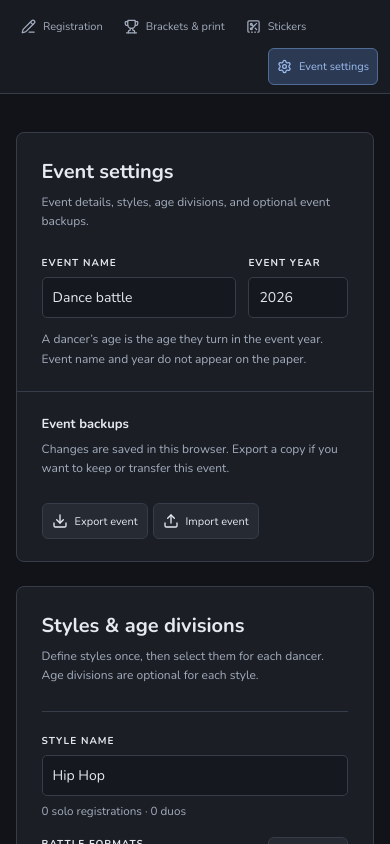
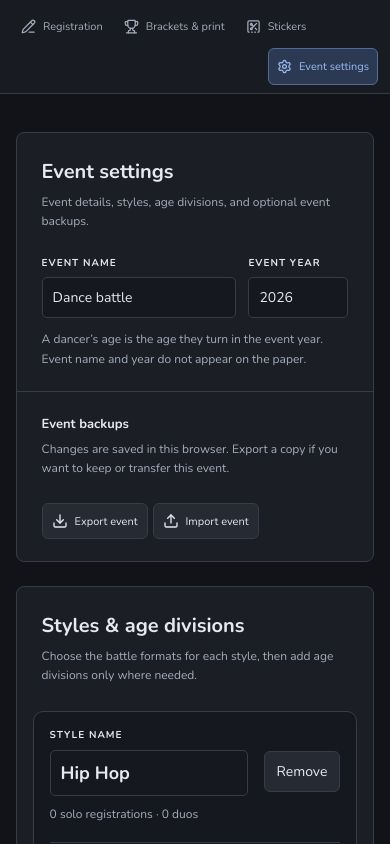
Before and after one commit to reisuart/dance-battle-generator, a React (Vite) app in the folder app/: page / in a window 390 px wide. Both pictures are taken after a click on the button "Event settings". Shown: the top 844 px of the page. Built offline with nearby package versions, Linux system fonts and the light colour scheme.

Commit message:
Organize style settings into responsive cards

```diff
--- a/app/src/App.tsx
+++ b/app/src/App.tsx
@@ -214,7 +214,7 @@ function App() {
         }} /></label>
       </div></div></section>
       <section className="panel">
-        <div className="panel-head"><div><h2>Styles & age divisions</h2><p>Define styles once, then select them for each dancer. Age divisions are optional for each style.</p></div></div>
+        <div className="panel-head"><div><h2>Styles & age divisions</h2><p>Choose the battle formats for each style, then add age divisions only where needed.</p></div></div>
         <div className="style-config-list">{event.styles.map(s => {
           const solos = event.people.filter(p => p.styles.includes(s.id)).length
           const duos = (event.duos || []).filter(d => d.styleId === s.id).length
@@ -222,11 +222,11 @@ function App() {
           return <section className="style-config" key={s.id}>
             <div className="style-config-name"><label>STYLE NAME<input aria-label={`Style name: ${s.name}`} key={s.name} defaultValue={s.name} onBlur={e => { if (e.target.value !== s.name && !renameStyle(s.id, e.target.value)) e.target.value = s.name }} onKeyDown={e => { if (e.key === 'Enter') e.currentTarget.blur() }} /></label><small>{solos} solo registrations · {duos} duos</small></div>
             <StyleFormats style={s} onChange={patch => setStyle(s.id, patch)} />
-            <button disabled={count > 0} title={count ? 'Remove this style from dancers before deleting it.' : 'Remove unused style'} onClick={() => { if (confirm(`Remove ${s.name}?`)) { setEvent(e => ({ ...e, styles: e.styles.filter(x => x.id !== s.id) })); setFilter('all') } }}>Remove</button>
+            <button disabled={count > 0} title={count ? 'Remove solo registrations and duos before deleting this style.' : 'Remove unused style'} onClick={() => { if (confirm(`Remove ${s.name}?`)) { setEvent(e => ({ ...e, styles: e.styles.filter(x => x.id !== s.id) })); setFilter('all') } }}>Remove</button>
           </section>
         })}</div>
         <form className="add-style" onSubmit={e => { e.preventDefault(); addStyle() }}><label>NEW STYLE<input value={newStyle} onChange={e => setNewStyle(e.target.value)} placeholder="e.g. House" /></label><button className="primary" type="submit"><Plus size={16} aria-hidden="true" /> Add style</button></form>
-        <div className="panel-bottom">Changing age divisions keeps registrations. Existing brackets may need updating.<button onClick={() => setTab('registration')}>Go to registration <ArrowRight size={15} aria-hidden="true" /></button></div>
+        <div className="panel-bottom">Registrations are kept when settings change. Disabled formats are hidden; changed divisions may require rebuilding brackets.<button onClick={() => setTab('registration')}>Go to registration <ArrowRight size={15} aria-hidden="true" /></button></div>
       </section></div>}
       {tab === 'registration' && <nav className="registration-views" aria-label="Registration type"><button className={registrationView === 'dancers' ? 'active' : ''} onClick={() => setRegistrationView('dancers')}>Dancers</button><button className={registrationView === 'duos' ? 'active' : ''} onClick={() => setRegistrationView('duos')}>Duos · 2vs2 <small>{event.duos?.length || 0}</small></button></nav>}
       {tab === 'registration' && registrationView === 'duos' && <DuosRegistration event={event} onChange={setEvent} onSettings={() => setTab('settings')} />}
--- a/app/src/Duos.css
+++ b/app/src/Duos.css
@@ -29,3 +29,26 @@
 .duo-members small{display:block;color:var(--muted,#a3adbd);font-size:11px;margin-top:6px}
 .duo-card>p{font-size:11px;margin:14px 0 0}
 @media(max-width:650px){.duo-form-fields{grid-template-columns:1fr}.duo-form-bottom{align-items:start;flex-direction:column}.style-formats{width:100%;min-width:0}.style-config-name{max-width:none}}
+/* Style settings: self-contained cards with a consistent reading order. */
+.style-config-list{display:grid;grid-template-columns:repeat(auto-fit,minmax(min(100%,440px),1fr));gap:18px;padding:0 25px 25px}
+.style-config-list .style-config{display:grid;grid-template-columns:minmax(0,1fr) auto;align-content:start;align-items:start;gap:20px 16px;padding:20px;border:1px solid var(--line,#363d49);border-radius:10px;background:var(--field,#15181e);min-width:0}
+.style-config-list .style-config-name{grid-column:1;max-width:none;min-width:0;width:100%}
+.style-config-list .style-config-name label{font-size:10px;letter-spacing:1px}
+.style-config-list .style-config-name input{font-size:18px;font-weight:700;margin-top:8px}
+.style-config-list .style-config-name small{font-size:12px;margin-top:10px}
+.style-config-list .style-config>button{grid-column:2;grid-row:1;margin-top:23px;padding:10px 12px}
+.style-config-list .style-formats{grid-column:1/-1;display:grid;grid-template-columns:repeat(2,minmax(0,1fr));gap:14px;min-width:0;width:100%;border-top:1px solid var(--line,#363d49);padding-top:18px}
+.style-formats .format-selector{grid-column:1/-1}
+.style-formats .format-age-setting{padding:15px;gap:14px;background:var(--raised,#252a33);border-radius:8px;min-width:0}
+.style-formats .format-age-setting:nth-child(2):last-child{grid-column:1/-1}
+.style-formats .division-switch{flex-direction:row-reverse;justify-content:space-between;align-items:center;font-size:15px;width:100%;gap:12px}
+.division-switch>span{display:block}
+.style-formats .division-switch small{display:block;font-size:11px;margin-top:4px;font-weight:400}
+.style-formats .division-switch input{appearance:none;flex-shrink:0;width:34px;height:20px;border-radius:20px;background:#414b5b;border:1px solid #647084;position:relative;cursor:pointer;transition:background .15s}
+.style-formats .division-switch input:before{content:'';position:absolute;width:12px;height:12px;border-radius:50%;background:#e4ebf7;left:3px;top:3px;transition:transform .15s}
+.style-formats .division-switch input:checked{background:#8eafe7;border-color:#8eafe7}
+.style-formats .division-switch input:checked:before{transform:translateX(14px);background:#172237}
+.style-formats .division-switch input:focus-visible{outline:2px solid #aac8ff;outline-offset:4px}
+.style-formats .format-cutoff{width:100%;font-size:10px;letter-spacing:.8px}
+.style-formats .format-cutoff input{margin-top:7px;width:100%;font-size:16px}
+@media(max-width:550px){.style-config-list{padding:0 16px 16px}.style-config-list .style-config{padding:16px}.style-config-list .style-formats{grid-template-columns:1fr}}
--- a/app/src/StyleFormats.tsx
+++ b/app/src/StyleFormats.tsx
@@ -4,10 +4,9 @@ import { SelectOverlay } from './StylePicker'
 export default function StyleFormats({ style, onChange }: { style: DanceStyle; onChange: (patch: Partial<DanceStyle>) => void }) {
   const format = style.duos ? style.solo === false ? 'duo' : 'both' : 'solo'
   return <div className="style-formats">
-    <div><span className="settings-field-label">BATTLE FORMATS</span><SelectOverlay label={`Battle formats for ${style.name}`} options={[{ id: 'solo', name: '1vs1 only' }, { id: 'both', name: '1vs1 + 2vs2' }, { id: 'duo', name: '2vs2 only' }]} selected={[format]} onChange={ids => onChange({ solo: ids[0] !== 'duo', duos: ids[0] !== 'solo' })} /></div>
-    {style.solo !== false && <div className="format-age-setting"><label className="toggle"><input type="checkbox" checked={style.split} onChange={e => onChange({ split: e.target.checked })} />1vs1: Under / Over</label>{style.split && <Cutoff label={`${style.name} solo age cutoff`} value={style.cutoff} onChange={cutoff => onChange({ cutoff })} />}<small>{style.split ? `Under: age below ${style.cutoff}. Over: age ${style.cutoff} and above.` : 'Solo dancers of all ages in one bracket.'}</small></div>}
-    {style.duos && <div className="format-age-setting"><label className="toggle"><input type="checkbox" checked={Boolean(style.duoSplit)} onChange={e => onChange({ duoSplit: e.target.checked })} />2vs2: Under / Over</label>{style.duoSplit && <Cutoff label={`${style.name} duo average age cutoff`} value={style.duoCutoff ?? style.cutoff} onChange={duoCutoff => onChange({ duoCutoff })} />}<small>{style.duoSplit ? `Use both ages’ exact average. Under: below ${style.duoCutoff ?? style.cutoff}. Over: at or above it.` : 'No age divisions for duos. Enable only if needed.'}</small></div>}
-    <small className="format-retained-note">Changing formats keeps existing registrations; disabled formats are excluded from brackets and stickers.</small>
+    <div className="format-selector"><span className="settings-field-label">BATTLE FORMATS</span><SelectOverlay label={`Battle formats for ${style.name}`} options={[{ id: 'solo', name: '1vs1 only' }, { id: 'both', name: '1vs1 + 2vs2' }, { id: 'duo', name: '2vs2 only' }]} selected={[format]} onChange={ids => onChange({ solo: ids[0] !== 'duo', duos: ids[0] !== 'solo' })} /></div>
+    {style.solo !== false && <div className="format-age-setting"><label className="toggle division-switch"><input type="checkbox" checked={style.split} onChange={e => onChange({ split: e.target.checked })} /><span>1vs1 <small>Split into Under / Over</small></span></label>{style.split && <Cutoff label={`${style.name} solo age cutoff`} value={style.cutoff} onChange={cutoff => onChange({ cutoff })} />}<small>{style.split ? `Under: age below ${style.cutoff}. Over: age ${style.cutoff} and above.` : 'Solo dancers of all ages in one bracket.'}</small></div>}
+    {style.duos && <div className="format-age-setting"><label className="toggle division-switch"><input type="checkbox" checked={Boolean(style.duoSplit)} onChange={e => onChange({ duoSplit: e.target.checked })} /><span>2vs2 <small>Split into Under / Over</small></span></label>{style.duoSplit && <Cutoff label={`${style.name} duo average age cutoff`} value={style.duoCutoff ?? style.cutoff} onChange={duoCutoff => onChange({ duoCutoff })} />}<small>{style.duoSplit ? `Use both ages’ exact average. Under: below ${style.duoCutoff ?? style.cutoff}. Over: at or above it.` : 'No age divisions for duos. Enable only if needed.'}</small></div>}
   </div>
 }
 
```
